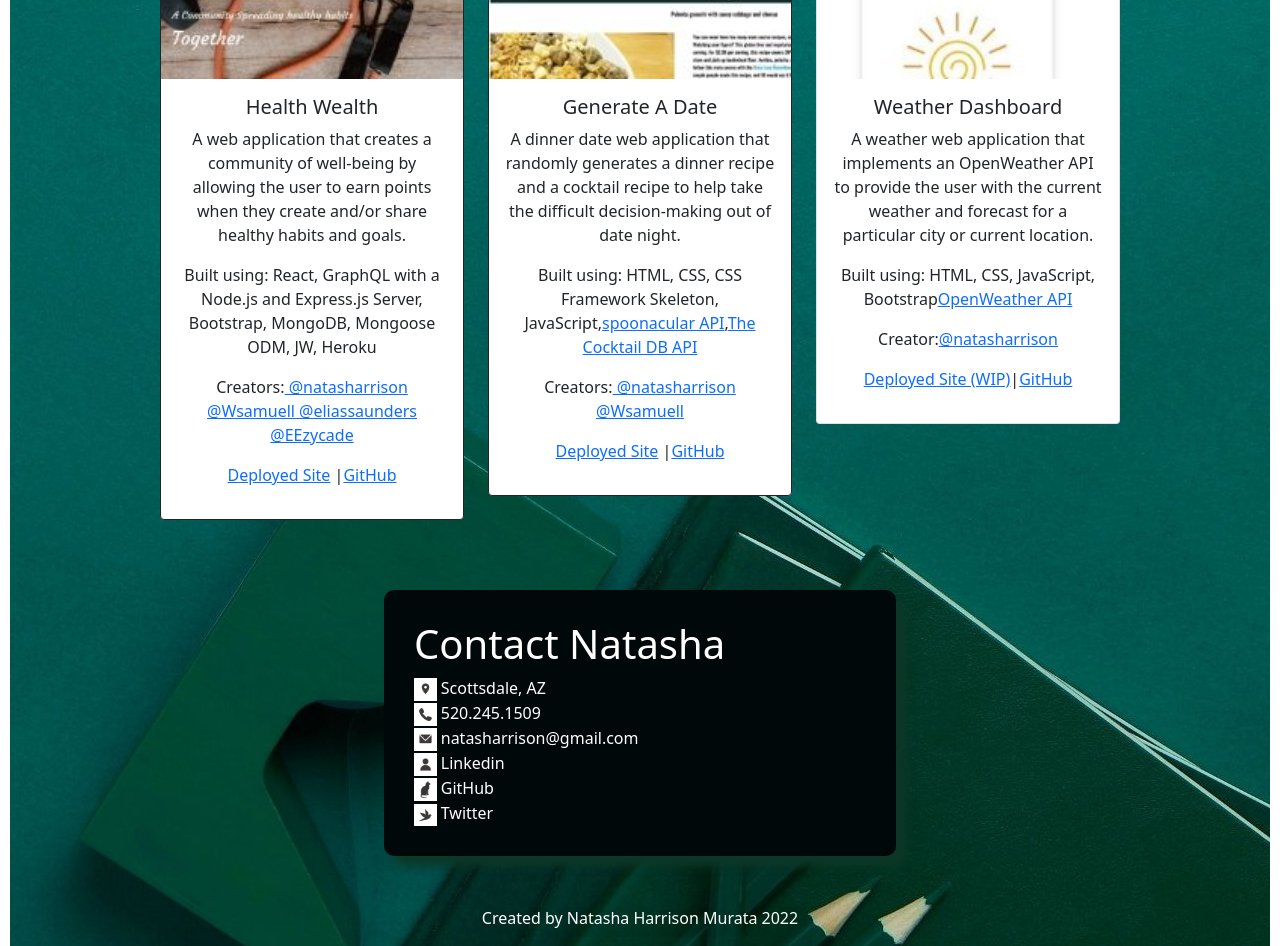
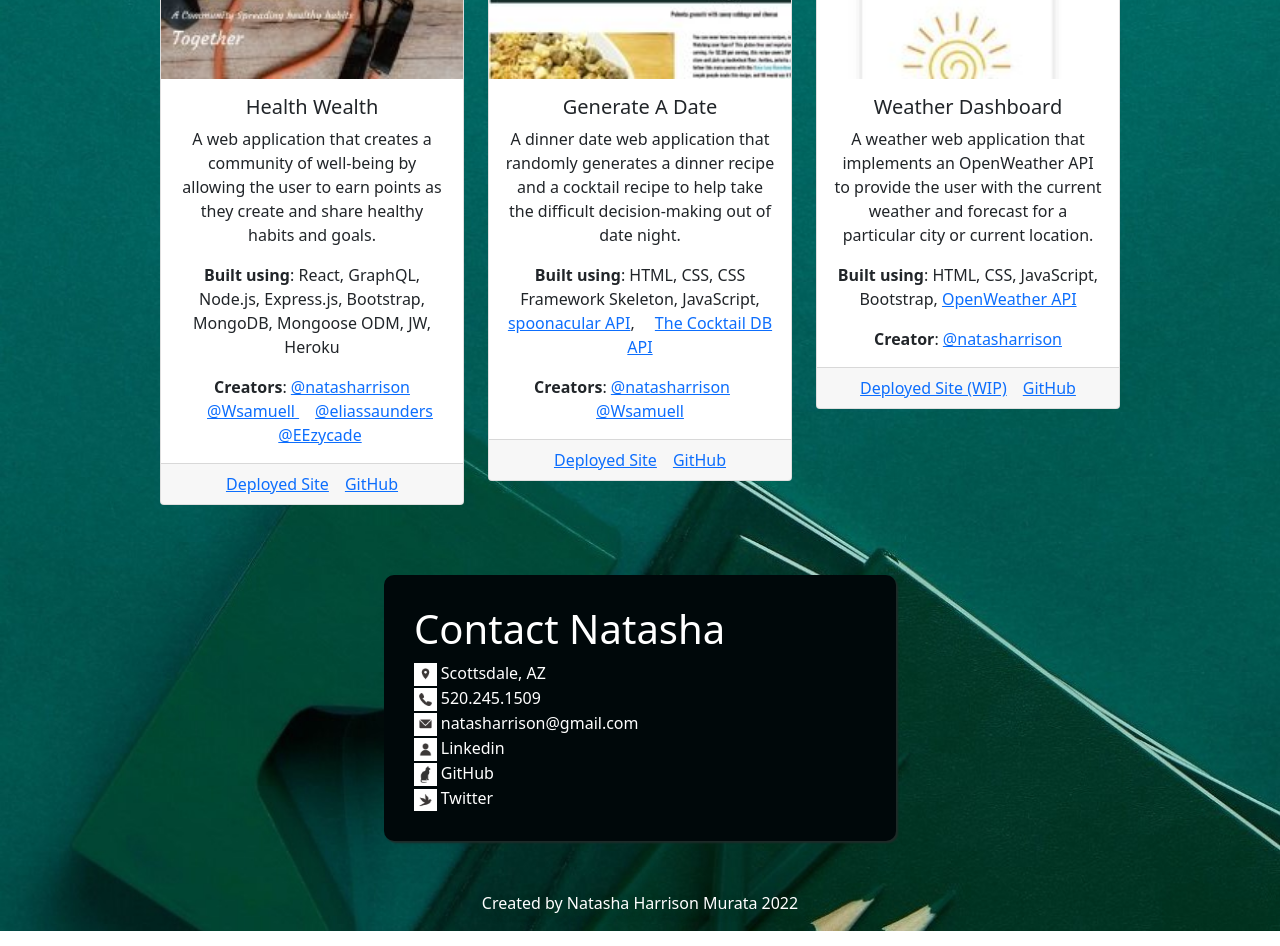
Before and after one commit to natasharrison/natasharrison_portfolio, a React (Create React App) app: page / in a window 1280 px wide. Shown: the part 1180-2126 px from the top of the page. Built offline with nearby package versions, Linux system fonts and the light colour scheme.

Commit message:
bootstrap cards refactored and background image debugged

```diff
--- a/src/components/Portfolio/index.js
+++ b/src/components/Portfolio/index.js
@@ -11,8 +11,9 @@ function Portfolio() {
         <h1>Portfolio</h1>
         <div class="row">
 
+{/* Health Wealth */}
           <div class="col-md-4">
-            <Card border="dark"style={{textAlign: "center"}}>
+            <Card style={{textAlign: "center"}}>
               <Card.Img
                 variant="top"
                 src={healthwealth}
@@ -22,29 +23,27 @@ function Portfolio() {
                 <Card.Title> Health Wealth </Card.Title>
                 <p>
                   A web application that creates a community of well-being by
-                  allowing the user to earn points when they create and/or share healthy habits and goals.
+                  allowing the user to earn points as they create and share healthy habits and goals.
                 </p>
                 <p>
-                  Built using: React, GraphQL with a Node.js and Express.js
-                  Server, Bootstrap, MongoDB, Mongoose ODM, JW, Heroku
+                  <b>Built using</b>: React, GraphQL, Node.js, Express.js, Bootstrap, MongoDB, Mongoose ODM, JW, Heroku
                 </p>
-                <p>
-                  Creators:
-                  <a href="https://github.com/natasharrison"> @natasharrison</a>
-                  <a href="https://github.com/Wsamuell"> @Wsamuell</a>
-                  <a href="https://github.com/eliassaunders"> @eliassaunders</a>
-                  <a href="https://github.com/EEzycade"> @EEzycade</a>
-                </p>
-                <p>
-                  <a href="https://healthwealth.herokuapp.com/"> Deployed Site</a> |
-                  <a href="https://github.com/Wsamuell/health-wealth">GitHub</a>
-                </p>
-              </Card.Body>
+                  <b>Creators</b>:{" "}
+                  <Card.Link href="https://github.com/natasharrison"> @natasharrison </Card.Link>
+                  <Card.Link href="https://github.com/Wsamuell"> @Wsamuell </Card.Link>
+                  <Card.Link href="https://github.com/eliassaunders"> @eliassaunders </Card.Link>
+                  <Card.Link href="https://github.com/EEzycade"> @EEzycade </Card.Link>
+                </Card.Body>
+                <Card.Footer>
+                  <Card.Link href="https://healthwealth.herokuapp.com/">Deployed Site</Card.Link>
+                  <Card.Link href="https://github.com/Wsamuell/health-wealth">GitHub</Card.Link>
+                </Card.Footer>
             </Card>
           </div>
 
+{/* Generate A Date */}
           <div class="col-md-4">
-            <Card border="dark" style={{textAlign: "center"}}>
+            <Card style={{textAlign: "center"}}>
             <Card.Img
               variant="top" src={generatedate} alt="generate a date website"/>
             <Card.Body>
@@ -55,30 +54,22 @@ function Portfolio() {
               decision-making out of date night.
             </p>
             <p>
-              Built using: HTML, CSS, CSS Framework Skeleton, JavaScript,
-              <a href="https://spoonacular.com/food-api">
-                spoonacular API
-              </a>,
-              <a href="https://www.thecocktaildb.com/api.php">
-                The Cocktail DB API
-              </a>
+              <b>Built using</b>: HTML, CSS, CSS Framework Skeleton, JavaScript,{" "}
+              <Card.Link href="https://spoonacular.com/food-api"> spoonacular API</Card.Link>,{" "}
+              <Card.Link href="https://www.thecocktaildb.com/api.php">The Cocktail DB API</Card.Link>
             </p>
-            <p>
-              Creators:
-              <a href="https://github.com/natasharrison"> @natasharrison</a>
-              <a href="https://github.com/Wsamuell"> @Wsamuell</a>
-            </p>
-            <p>
-              <a href="https://natasharrison.github.io/generate-date/">
-                Deployed Site
-              </a> |
-              <a href="https://github.com/natasharrison/generate-date.git">GitHub
-              </a>
-            </p>
+              <b>Creators</b>:{" "}
+              <Card.Link href="https://github.com/natasharrison"> @natasharrison</Card.Link>
+              <Card.Link href="https://github.com/Wsamuell"> @Wsamuell</Card.Link>
             </Card.Body>
+            <Card.Footer>
+              <Card.Link href="https://natasharrison.github.io/generate-date/">Deployed Site</Card.Link>
+              <Card.Link href="https://github.com/natasharrison/generate-date.git">GitHub</Card.Link>
+            </Card.Footer>
             </Card>
           </div>
 
+{/* SheCodes Weather */}
           <div class="col-md-4">
             <Card border="darker" style={{textAlign: "center"}}>
               <Card.Img variant="top" src={weatherdashboard} alt="weather dashboard application"></Card.Img>
@@ -90,25 +81,19 @@ function Portfolio() {
               particular city or current location.
             </p>
             <p>
-              Built using: HTML, CSS, JavaScript, Bootstrap
-              <a href="https://openweathermap.org/api">OpenWeather API</a>
+              <b>Built using</b>: HTML, CSS, JavaScript, Bootstrap,{" "}
+              <Card.Link href="https://openweathermap.org/api"> OpenWeather API</Card.Link>
             </p>
-            <p>
-              Creator:
-              <a href="https://github.com/natasharrison">@natasharrison</a>
-            </p>
-            <p>
-              <a href="https://upbeat-goldberg-fb125c.netlify.app/">
-                Deployed Site (WIP)
-              </a>
-              |
-              <a href="https://github.com/natasharrison/shecodes-weather.git">
-                GitHub
-              </a>
-            </p>
+              <b>Creator</b>:{" "}
+              <Card.Link href="https://github.com/natasharrison">@natasharrison</Card.Link>
             </Card.Body>
+            <Card.Footer>
+              <Card.Link href="https://upbeat-goldberg-fb125c.netlify.app/"> Deployed Site (WIP)</Card.Link>
+              <Card.Link href="https://github.com/natasharrison/shecodes-weather.git">GitHub</Card.Link>
+            </Card.Footer>
             </Card>
           </div>
+
         </div>
       </div>
     </section>
--- a/src/index.css
+++ b/src/index.css
@@ -12,6 +12,7 @@ body {
   background-image: url("./assets/cover/cover-image.jpg");
   background-repeat: no-repeat;
   background-position: center;
+  background-size: cover;
 }
 
 header {
@@ -19,10 +20,6 @@ header {
   display: flex;
   justify-content: space-between;
   flex-wrap: wrap;
-  /* position: sticky;
-  top: 0;
-  /* background-color: var(--primary-color); */
-  /* z-index: 9999; */
   font-size: 30px;
 }
 
@@ -62,6 +59,9 @@ li {
   flex-wrap: wrap;
   align-items: center;
   justify-content: space-between;
+  border: 30px;
+  border-radius: 10px;
+  box-shadow: 2px 2px 2px #1f2b29;
 }
 
 .Headshot {
@@ -74,7 +74,6 @@ li {
 }
 
 .Portfolio {
-  /* color: #ffff; */
   width: 80%;
   margin: 30px auto;
   padding: 20px;
@@ -100,7 +99,7 @@ li {
   justify-content: space-between;
   border: 30px;
   border-radius: 10px;
-  box-shadow: 10px 10px 10px #0d3827;
+  box-shadow: 2px 2px 2px #1f2b29;
 }
 
 .Contact a {
@@ -150,7 +149,8 @@ button:hover {
 
 .Footer a:hover {
   background-color: var(--secondary-color);
-  border-radius: 20px;
+  border-radius: 5px;
+  padding: 2px;
   color: #fff;
   box-shadow: 5px 5px 10px var(--secondary-color);
 }
```
